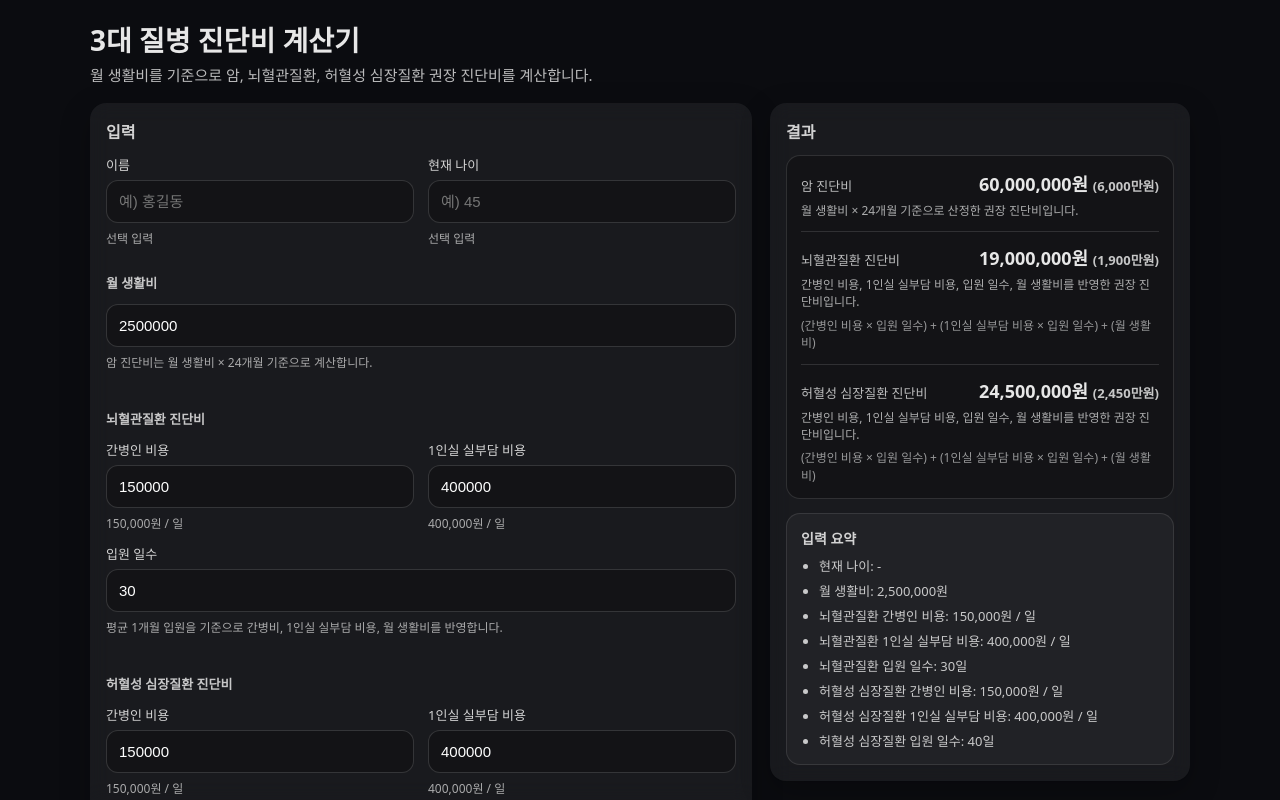
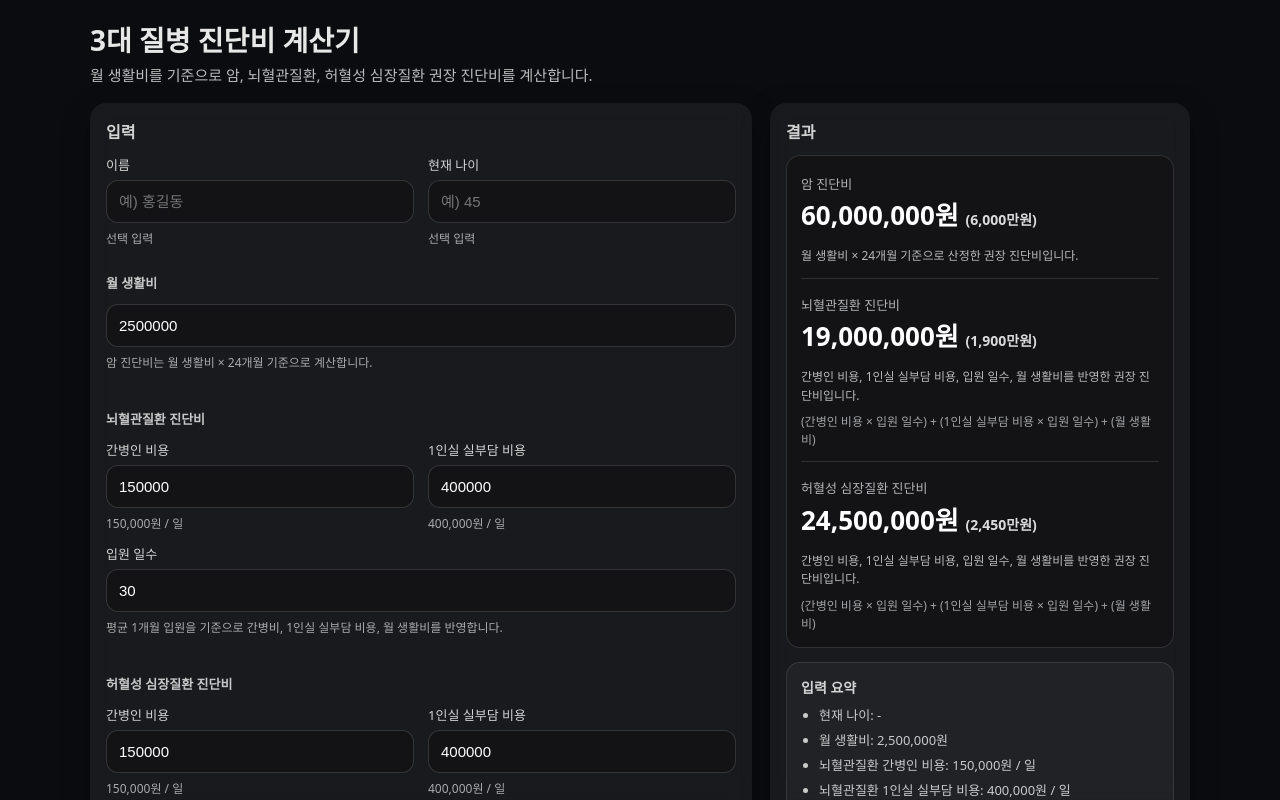
Before and after one commit to satellite-dev/caregiver-bep, a Next.js app: page /cancer-diagnosis in a window 1280 px wide. Built offline with nearby package versions, Linux system fonts and the light colour scheme.

Commit message:
fix: ver.1.0.1 결과 레이아웃 수정

```diff
--- a/package.json
+++ b/package.json
@@ -1,6 +1,6 @@
 {
   "name": "insurance-calculator",
-  "version": "1.0.0",
+  "version": "1.0.1",
   "private": true,
   "scripts": {
     "dev": "next dev",
--- a/src/app/cancer-diagnosis/page.tsx
+++ b/src/app/cancer-diagnosis/page.tsx
@@ -401,10 +401,10 @@ export default function Page() {
 }
 
 const ResultDesc = styled.div`
-  margin-top: 6px;
+  margin-top: 10px;
   font-size: 12px;
-  line-height: 1.45;
-  opacity: 0.72;
+  line-height: 1.55;
+  opacity: 0.78;
 `;
 
 const InputSection = styled.div`
@@ -418,8 +418,8 @@ const InputSection = styled.div`
 `;
 
 const Formula = styled.div`
-  margin-top: 6px;
+  margin-top: 8px;
   font-size: 12px;
-  line-height: 1.45;
-  opacity: 0.62;
+  line-height: 1.5;
+  opacity: 0.68;
 `;
--- a/src/components/ui/ResultRow.tsx
+++ b/src/components/ui/ResultRow.tsx
@@ -3,25 +3,36 @@
 import styled from '@emotion/styled';
 
 export const ResultRow = styled.div`
-  display: flex;
-  justify-content: space-between;
-  gap: 12px;
-  align-items: baseline;
+  display: grid;
+  gap: 8px;
+  padding: 6px 0;
 `;
 
 export const K = styled.div`
-  opacity: 0.8;
+  color: rgba(255, 255, 255, 0.68);
   font-size: 13px;
+  font-weight: 500;
+  line-height: 1.35;
 `;
 
 export const V = styled.div`
-  font-size: 18px;
-  font-weight: 700;
-  text-align: right;
+  color: #fff;
+  font-size: 26px;
+  font-weight: 800;
+  line-height: 1.15;
+  text-align: left;
+  word-break: keep-all;
+`;
+
+export const Unit = styled.span`
+  margin-left: 4px;
+  font-size: 14px;
+  font-weight: 600;
+  opacity: 0.78;
 `;
 
 export const Small = styled.span`
-  font-size: 13px;
+  font-size: 14px;
   opacity: 0.85;
   font-weight: 600;
 `;
```
Also changed, not shown: 2 other files (tests, documents, lock files or other folders).
